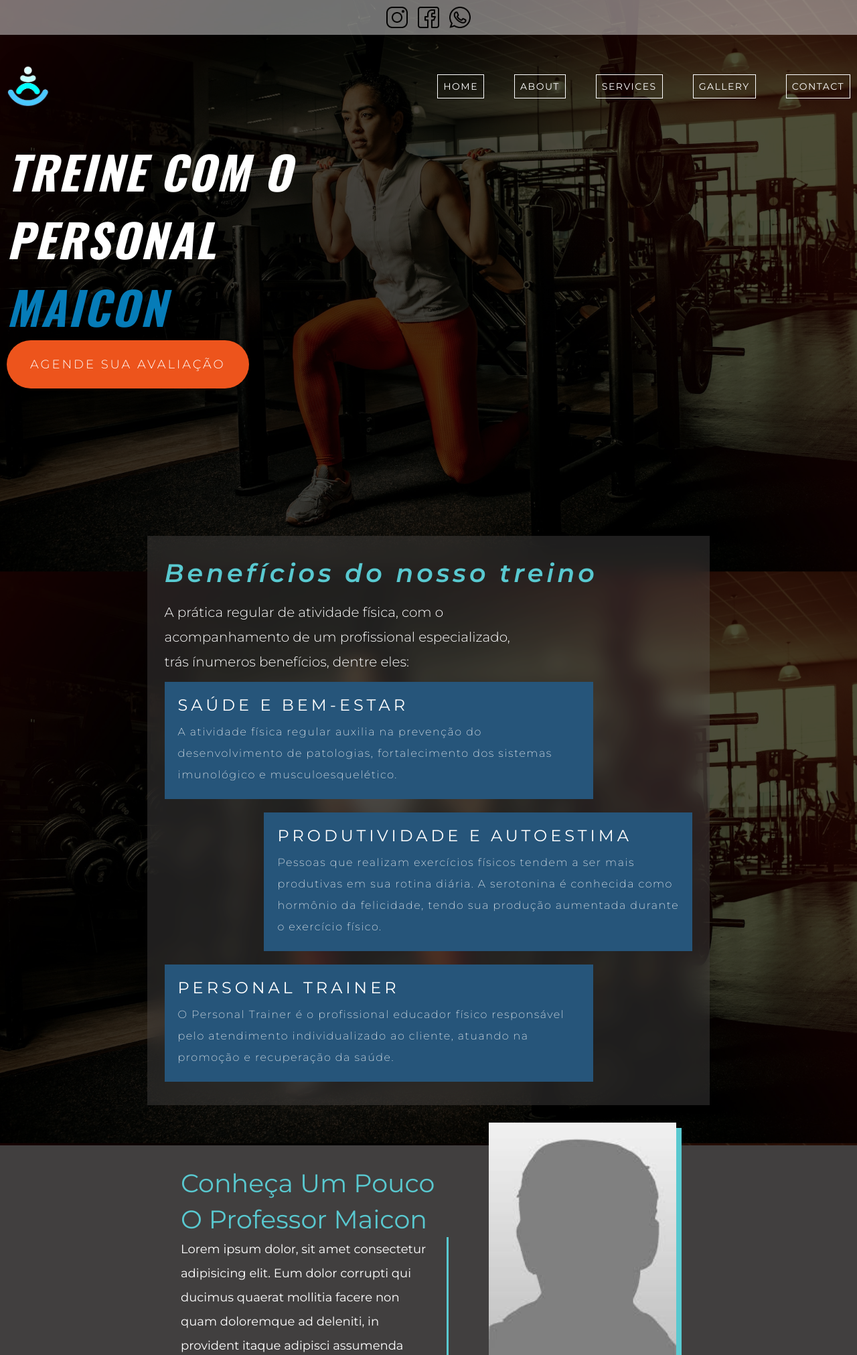
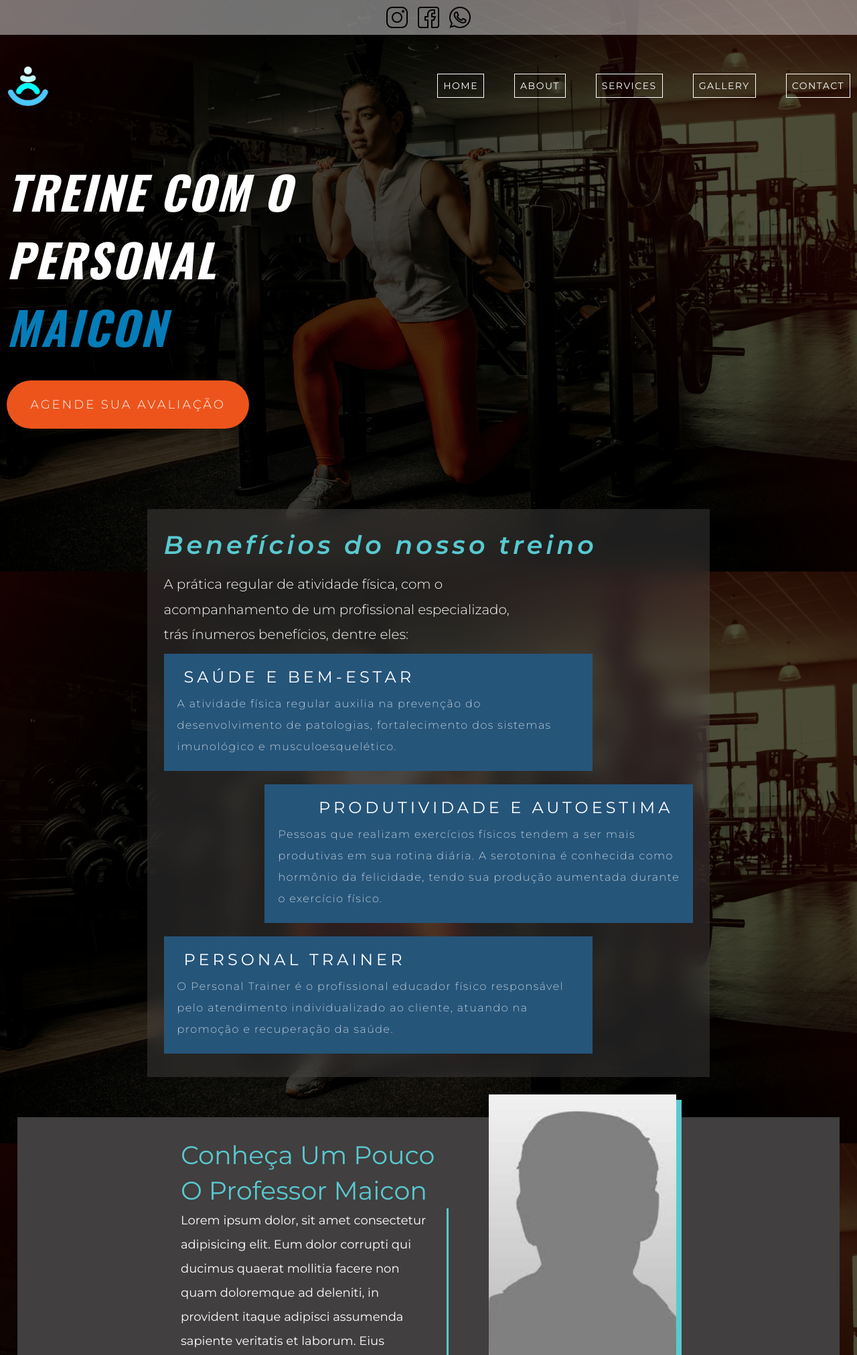
Before and after one commit to devguilhermecosta/project-maicon-personal, a Django app: page / in a window 1280 px wide. Shown: the top 2023 px of the page at 67% size. Run offline with Django 4.2, Linux system fonts and the light colour scheme.

Commit message:
update: created the media queries for responsiveness

```diff
--- a/app_home/templates/app_home/pages/home.html
+++ b/app_home/templates/app_home/pages/home.html
@@ -36,8 +36,11 @@
             </div>
             <!-- menu -->
             <div class="C-menu__menu">
-                <nav class="C-menu__nav">
-                    <ul class="C-menu__ul center_flex_row">
+                <button class="C-menu__button center_flex_row">
+                    <span class="material-symbols-outlined C-menu__span">menu</span>
+                </button>
+                <nav class="C-menu__nav is_hidden">
+                    <ul class="C-menu__ul center_flex_column">
                         <li class="C-menu__li"><a href="" class="C-menu__link standard_transition">home</a></li>
                         <li class="C-menu__li"><a href="" class="C-menu__link standard_transition">about</a></li>
                         <li class="C-menu__li"><a href="" class="C-menu__link standard_transition">services</a></li>
@@ -60,10 +63,10 @@
     <!-- main -->
     <main class="C-main">
         <!-- section intro -->
-        <section class="C-intro center_flex_column center_margin">
+        <section data-anime="left" class="C-intro center_flex_column center_margin">
             <h1 class="C-intro__title">Benefícios do nosso treino</h1>
             <p class="C-intro__description">A prática regular de atividade física, com o acompanhamento de um profissional especializado, trás ínumeros benefícios, dentre eles:</p>
-            <div data-anime="left" class="C-intro__card">
+            <div class="C-intro__card">
                 <h2 class="C-intro__card_title">
                     Saúde e bem-estar
                 </h2>
@@ -71,7 +74,7 @@
                     A atividade física regular auxilia na prevenção do desenvolvimento de patologias, fortalecimento dos sistemas imunológico e musculoesquelético.
                 </p>
             </div>
-            <div data-anime="right" class="C-intro__card">
+            <div class="C-intro__card">
                 <h2 class="C-intro__card_title">
                     Produtividade e autoestima
                 </h2>
@@ -79,7 +82,7 @@
                     Pessoas que realizam exercícios físicos tendem a ser mais produtivas em sua rotina diária. A serotonina é conhecida como hormônio da felicidade, tendo sua produção aumentada durante o exercício físico.
                 </p>
             </div>
-            <div data-anime="left" class="C-intro__card">
+            <div class="C-intro__card">
                 <h2 class="C-intro__card_title">
                     Personal Trainer
                 </h2>
@@ -90,13 +93,13 @@
         </section>
 
         <!-- personal profile -->
-        <section class="C-profile center_flex_row">
+        <section class="C-profile center_flex_column">
             <div data-anime="left" class="C-profile_description">
                 <h2>Conheça um pouco o professor Maicon</h2>
                 <p>Lorem ipsum dolor, sit amet consectetur adipisicing elit. Eum dolor corrupti qui ducimus quaerat mollitia facere non quam doloremque ad deleniti, in provident itaque adipisci assumenda sapiente veritatis et laborum.
                 Eius delectus harum culpa soluta, rem distinctio iusto voluptatem.</p>
             </div>
-            <div data-anime="right" class="C-profile_image center_flex_row">
+            <div data-anime="down" class="C-profile_image center_flex_row">
                 <img src="{% static 'global/images/profile.jpeg' %}" alt="profile image">
                 <span class="C-profile_span"></span>
             </div>
@@ -104,7 +107,7 @@
 
         <!-- pre gallery -->
         <section class="C-pre_gallery center_flex_column">
-            <div class="center_flex_row">
+            <div class="C-pre_gallery_box center_flex_row">
                 <div data-anime="left" class="C-pre_gallery_images">
                     <ul class="C-pre_gallery_ul">
                         <li class="C-pre_gallery_li">
@@ -131,30 +134,30 @@
                 </div>
             </div>
             <!-- services -->
-            <section class="C-services center_flex_column">
+            <section data-anime="down" class="C-services center_flex_column">
                 <h2>Atendimento exclusivo e personalizado</h2>
-                <div data-anime="down" class="C-services__flex center_flex_row">
-                    <div data-anime="down" class="C-services__service">
+                <div class="C-services__flex center_flex_row">
+                    <div class="C-services__service">
                         <h2>treino indiviual</h2>
                         <p>Lorem ipsum dolor sit amet, consectetur adipisicing elit. Quasi, voluptatum?</p>
                     </div>
-                    <div data-anime="down" class="C-services__service">
+                    <div class="C-services__service">
                         <h2>treino em equipe</h2>
                         <p>Lorem ipsum dolor sit amet, consectetur adipisicing elit. Quasi, voluptatum?</p>
                     </div>
-                    <div data-anime="down" class="C-services__service">
+                    <div class="C-services__service">
                         <h2>equipamentos de ponta</h2>
                         <p>Lorem ipsum dolor sit amet, consectetur adipisicing elit. Quasi, voluptatum?</p>
                     </div>
-                    <div data-anime="down" class="C-services__service">
+                    <div class="C-services__service">
                         <h2>ambiente climatizado</h2>
                         <p>Lorem ipsum dolor sit amet, consectetur adipisicing elit. Quasi, voluptatum?</p>
                     </div>
-                    <div data-anime="down" class="C-services__service">
+                    <div class="C-services__service">
                         <h2>horários flexíveis</h2>
                         <p>Lorem ipsum dolor sit amet, consectetur adipisicing elit. Quasi, voluptatum?</p>
                     </div>
-                    <div data-anime="down" class="C-services__service">
+                    <div class="C-services__service">
                         <h2>localização central</h2>
                         <p>Lorem ipsum dolor sit amet, consectetur adipisicing elit. Quasi, voluptatum?</p>
                     </div>
@@ -178,7 +181,7 @@
     </main>
 
     <!-- footer -->
-    <footer class="C-footer center_flex_row">
+    <footer class="C-footer center_flex_column">
         <div class="C-footer__details">
             <p class="C-footer__title">Academia Personal Maicon</p>
             <p class="C-footer__adress">Rua Rio Grande do Sul, 1086</p>
--- a/base_static/global/css/style.css
+++ b/base_static/global/css/style.css
@@ -75,6 +75,14 @@ html, body {
   animation-fill-mode: forwards;
   animation-timing-function: ease-in-out;
 }
+
+.is_visible {
+  display: block;
+}
+
+.is_hidden {
+  display: none;
+}
 /* ###### END GENERICS ######*/
 
 /* START BODY */
@@ -98,9 +106,9 @@ html, body {
 /* START HEADER */
 .C-header {
   padding-bottom: 20px;
-  min-height: 100vh;
   background-color: var(--black-transparent-bg);
 }
+
 .C-header_contact {
   grid-area: header;
   background-color: var(--std-white-transparent-2);
@@ -115,29 +123,64 @@ html, body {
 }
 
 .C-menu {
+  width: 100%;
   justify-content: space-between;
   padding: 45px 10px;
+  position: relative;
+}
+
+.C-menu__menu {
+  width: 100%;
+}
+
+.C-menu__button {
+ cursor: pointer;
+ position: absolute;
+ top: 50%;
+ transform: translateY(-50%);
+ right: 10px;
+ z-index: 1000000;
+}
+
+.C-menu__nav {
+  position: absolute;
+  padding-top: 30px;
+  top: -52px;
+  left: 0;
+  width: 100%;
+  background-color: var(--standard-gray);
+  z-index: 100000;
+  animation-name: open_menu;
+  animation-duration: 300ms;
+  animation-fill-mode: forwards;
+  animation-timing-function: ease;
 }
 
 .C-menu__ul {
+  width: 100%;
   column-gap: 45px;
+  row-gap: 25px;
 }
 
 .C-menu__li {
   list-style: none;
   border: none;
   outline: none;
+  width: 100%;
+  max-width: 650px;
+  text-align: center;
 }
 
 .C-menu__li a {
+  display: block;
   text-transform: uppercase;
   text-decoration: none;
   font-size: 14px;
   font-weight: 400;
   letter-spacing: 1.5px;
   padding: 8px;
+  width: 100%;
   color: var(--standard-white);
-  border: 1px solid var(--standard-white);
 }
 
 .C-menu__li a:hover {
@@ -156,15 +203,21 @@ html, body {
 }
 
 .C-title {
-  max-width: 450px;
+  width: 100%;
   color: var(--standard-white);
   padding: 0 10px;
+  margin-top: 30px;
   text-transform: uppercase;
   font-family: var(--font-oswald);
-  font-size: 68px;
+  font-size: 40px;
   font-weight: 700;
   font-style: italic;
   letter-spacing: 3px;
+}
+
+.C-title__text {
+  max-width: 450px;
+  align-self: flex-start;
 }
 
 .C-title__span {
@@ -174,31 +227,36 @@ html, body {
 
 .C-title__link {
   font-family: var(--font-montserrat);
-  font-size: 18px;
+  font-size: 14px;
   font-style: normal;
   font-weight: 300;
   text-transform: uppercase;
   text-decoration: none;
+  text-align: center;
   padding: 25px 35px;
   border-radius: 50px;
   color: var(--standard-white);
   background-color: var(--orange-1);
-  align-self: flex-start;
+  align-self: center;
+  margin-top: 30px;
+  width: 100%;
+  max-width: 362px;
 }
 /* END HEADER */
 
 /* START MAIN */
 .C-main {
   grid-area: main;
+  padding: 0 2%;
   background-color: var(--black-transparent-bg);
-  height: auto;
 }
 
 .C-intro {
+  width: 100%;
   max-width: 840px;
   padding: 2%;
+  margin-top: 100px;
   margin-bottom: 30px;
-  overflow: hidden;
   background: rgba(105, 102, 102, 0.295);
   backdrop-filter: contrast(1) blur(15px);
 }
@@ -228,25 +286,20 @@ html, body {
 }
 
 .C-intro__card {
+  width: 100%;
   max-width: 640px;
   background-color: var(--blue-4);
   margin: 10px 0;
   padding: 20px;
-  /* animation-duration: 1.5s;
-  animation-timing-function: ease-in;
-  animation-fill-mode: forwards; */
+  position: relative;
 }
 
 .C-intro .C-intro__card:nth-of-type(1), .C-intro .C-intro__card:nth-of-type(3) {
   align-self: flex-start;
-  /* margin-left: -100%;
-  animation-name: to-show-intro-l; */
 }
 
 .C-intro .C-intro__card:nth-of-type(2) {
   align-self: flex-end;
-  /* margin-right: -100%;
-  animation-name: to-show-intro-r; */
 }
 
 .C-intro__card_title, .C-intro__card_description {
@@ -257,7 +310,9 @@ html, body {
   font-weight: 400;
   text-transform: uppercase;
   letter-spacing: 5px;
+  padding: 0 10px;
   padding-bottom: 10px;
+  text-align: center;
 }
 
 .C-intro__card_description {
@@ -265,13 +320,14 @@ html, body {
   font-size: 16px;
   line-height: 24pt;
   font-weight: 200;
+  text-align: center;
 }
 
 .C-profile {
   background-color: var(--gray-1);
   column-gap: 60px;
-  position: relative;
   margin-top: 60px;
+  padding: 0 2%;
 }
 
 .C-profile_description {
@@ -302,12 +358,11 @@ html, body {
   max-width: 280px;
   height: 100%;
   position: relative;
-  top: -60px;
+  margin-bottom: 30px;
 }
 
 .C-profile_image img {
   width: 100%;
-  position: relative;
   z-index: 10;
 }
 
@@ -621,4 +685,116 @@ html, body {
     opacity: 1;
   }
 }
+
+@keyframes open_menu {
+  from {
+    height: 0;
+  }
+
+  to {
+    height: 100vh;
+  }
+}
 /* END ANIMATION */
+
+/* MEDIA QUERIES */
+@media screen and (max-width: 355px) {
+  .C-intro__card h2 {
+    font-size: 14px;
+  }
+
+  .C-intro__card p {
+    font-size: 12px;
+  }
+}
+
+@media screen and (min-width: 600px) {
+  .C-footer {
+    flex-direction: row;
+    justify-content: space-between;
+  }
+}
+
+@media screen and (min-width: 800px) {
+  .C-menu {
+    align-items: center;
+    justify-content: space-between;
+    height: auto;
+  }
+
+  .C-menu__menu {
+    position: static;
+  }
+
+  .C-logo {
+    position: static;
+    transform: translateY(0);
+  }
+
+  .C-menu__nav {
+    display: block;
+    position: static;
+    padding-top: 0;
+    align-items: center;
+    height: auto !important;
+    background-color: transparent;
+  }
+
+  .C-menu__ul {
+    flex-direction: row;
+    row-gap: 0;
+    justify-content: flex-end;
+    align-items: center;
+    position: static;
+  }
+
+  .C-menu__li {
+    width: auto;
+    align-self: center;
+    text-align: center;
+  }
+
+  .C-menu__li a {
+    border: 1px solid var(--standard-white);
+  }
+  .C-menu__button {
+    display: none;
+  }
+
+  .C-title__text {
+    font-size: 68px;
+  }
+
+  .C-title__link {
+    align-self: flex-start;
+    font-size: 18px;
+  }
+
+  .C-intro__card h2, .C-intro__card p {
+    text-align: left;
+  }
+
+  .C-intro__card:nth-of-type(2) h2, C-intro__card:nth-of-type(2) p {
+    text-align: right;
+  }
+
+  .C-profile {
+    flex-direction: row;
+  }
+
+  .C-profile_image {
+    top: -45px;
+  }
+
+  .C-footer {
+    justify-content: space-between;
+  }
+}
+
+@media screen and (min-width: 1024px) {
+  .C-pre_gallery_box {
+    flex-direction: row;
+    justify-content: space-between;
+  }
+}
+/* END MEDIA QUERIES */
```
Also changed, not shown: other parts of base_static/global/css/style.css (+21 -8 lines), base_static/global/js/script.js (+22 -11 lines).
